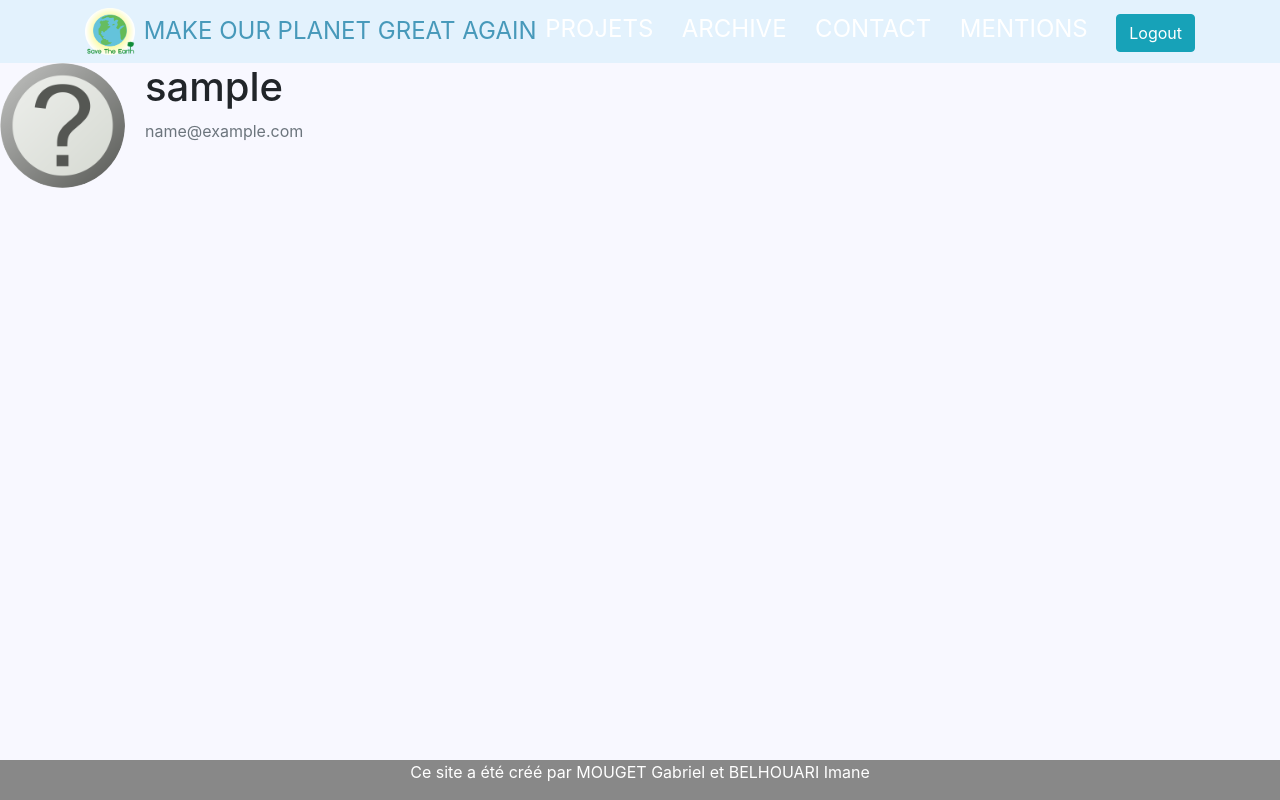
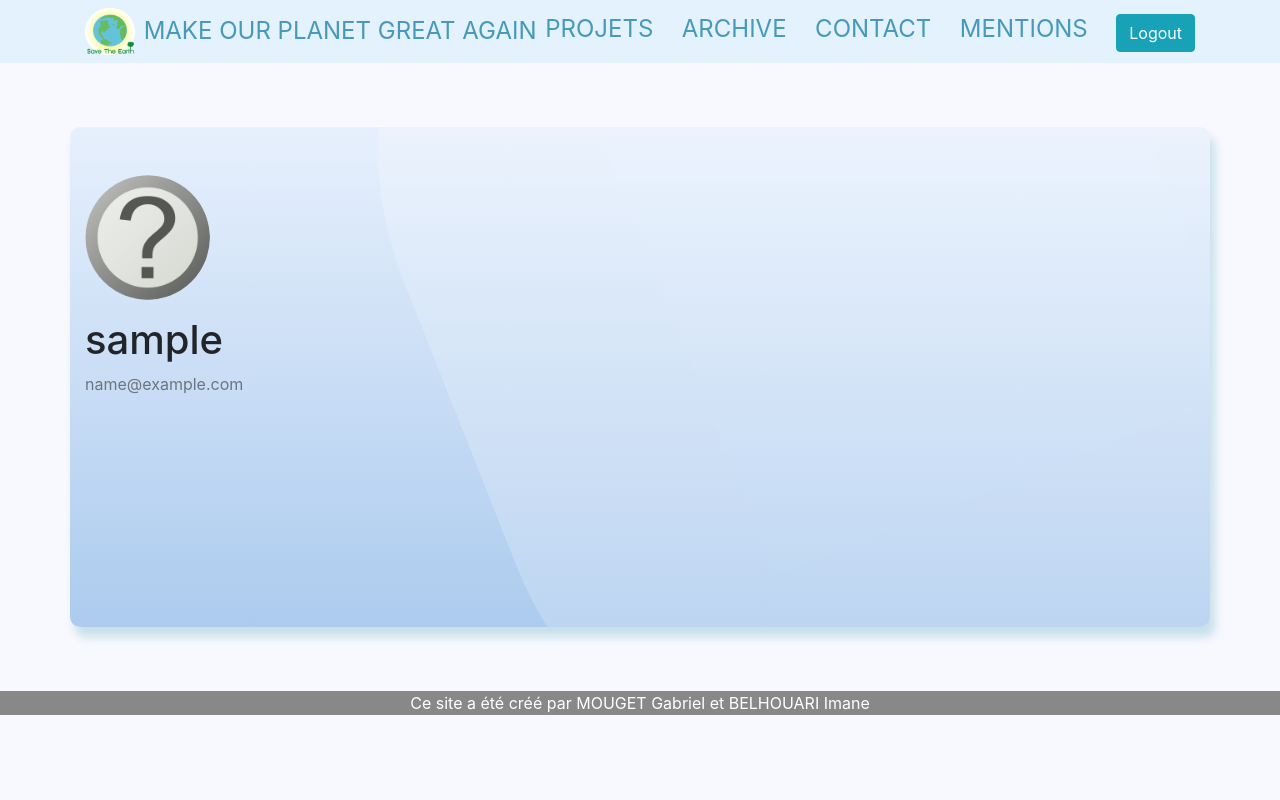
Before and after one commit to Gab961/MOPGA, a Django app: a page that uses mopga/blog/templates/layout/_nav.html in a window 1280 px wide. Run offline with Django 3.2, Linux system fonts and the light colour scheme; the visitor is signed in with stand-in values (Sample User, id 1); data comes from the database, SQL or seed files in the repository; some libraries are stand-ins or nearby versions; some web fonts are replaced.

Commit message:
final style

```diff
--- a/mopga/account/templates/account/pages/contacts.html
+++ b/mopga/account/templates/account/pages/contacts.html
@@ -3,7 +3,7 @@
 {% load crispy_forms_tags %}
 
 {% block content %}
-<div style="padding-left: 20%; padding-top:3%;">
+<div style="padding-top: 5%;padding-bottom: 5%;">
     <div class="container wrapper" >
         <div class="row">  </br >  </br > </div>
       <div class="wave"></div>
--- a/mopga/account/templates/account/pages/profile.html
+++ b/mopga/account/templates/account/pages/profile.html
@@ -1,31 +1,30 @@
 {% extends "layout/base.html" %}
 {% block content %}
-    <div class="content-section">
-      <div class="media">
+<div style="padding-top: 5%;padding-bottom: 5%;">
+  <div class="container wrapper" >
+      <div class="row">  </br >  </br > </div>
+      <div class="wave"></div>
       <img class="rounded-circle account-img" src="{{ profil.image.url }}">
-        <div class="media-body">
       <h2 class="account-heading">{{ profil.username }}</h2>
       <p class="text-secondary">{{ profil.email }}</p>
-        </div>
-      </div>
       <!-- FORM HERE -->
-    </div>
 
       {% if profil.creator %}
-  <p>Projets :</p>
+      <p>Voici les noms des projets :</p>
       {% for projet in project %}
       <p>
-        {{ projet }}
+          {{ projet.projectName }}
       </p>
       {% endfor %}
       {% endif %}
 
       {% if profil.financer %}
-  <p>Financé :</p>
+      <p>Financé par:</p>
       {% for financ in financed %}
       <p>
-        {{ financed }}
+          {{ financ.financeur }} -- {{ financ.moneyGiven }} $
       </p>
+
       {% endfor %}
       {% endif %}
 
@@ -33,9 +32,11 @@
       <p>Expert :</p>
       {% for note in judged %}
       <p>
-        {{ note }}
+          {{ note.expert }}
+          a donné une note :{{ note.note }}
       </p>
       {% endfor %}
       {% endif %}
-
+  </div>
+</div>
 {% endblock content %}
--- a/mopga/blog/static/css/new_project_style.css
+++ b/mopga/blog/static/css/new_project_style.css
@@ -2,7 +2,7 @@
 .wrapper {
   width: 100%px;
   min-height: 500px;
-  position: absolute;
+  position: relative;
   border-radius: 5px;
   background-image: linear-gradient(to top, #accbee 0%, #e7f0fd 100%);
   overflow: hidden;
--- a/mopga/blog/static/css/project_style.css
+++ b/mopga/blog/static/css/project_style.css
@@ -139,7 +139,6 @@ h3:after {
 
 .card-info a{
   display:block;
-  width:100px;
   margin:15px auto;
   background:#fff;
   color:#444;
@@ -378,7 +377,7 @@ h3:after {
 }
 .single-project .stats,.single-pen .stats {
     text-align:center;
-    width:100%
+    width:100%;
 }
 .stats svg {
     fill: #bda26b;
--- a/mopga/blog/static/css/styles.css
+++ b/mopga/blog/static/css/styles.css
@@ -13,10 +13,7 @@ footer {
 	text-align: center;
 	color: #ffffff;
 	background-color: #888888;
-	bottom: 0;
-	left: 0;
-	right: 0;
-	position:fixed;
+
 }
 
 .titleSite{
--- a/mopga/blog/templates/layout/_footer.html
+++ b/mopga/blog/templates/layout/_footer.html
@@ -1,3 +1,3 @@
-<footer >
+<footer>
 	<p>Ce site a été créé par MOUGET Gabriel et BELHOUARI Imane</p>
 </footer>
--- a/mopga/blog/templates/layout/_nav.html
+++ b/mopga/blog/templates/layout/_nav.html
@@ -1,15 +1,15 @@
 {% load static %}
 
-<nav class="navbar navbar-light" style="background-color: #e3f2fd;max-height: 15%; ">
+<nav class="navbar navbar-light" style="background-color: #e3f2fd; max-height: 15%; ">
 	<div class ="container">
 		<a href="{% url 'home' %}"><img class="earth-logo" src="{% static 'resources/icons/save-the-earth.png' %}"
 										alt="logo of earth"/></a>
 		<div class="div-brand titleSite " >Make Our Planet Great Again</div>
 		<div>
-			<a href="{% url 'blog' %}" class="a-nav">Projets</a>
-			<a href="{% url 'archive' %}" class="a-nav">Archive</a>
-			<a href="{% url 'contact' %}" class="a-nav">Contact</a>
-			<a href="{% url 'mention' %}" class="a-nav">Mentions</a>
+			<a href="{% url 'blog' %}" class="a-nav" style="color: #4799BA !important">Projets</a>
+			<a href="{% url 'archive' %}" class="a-nav" style="color: #4799BA !important">Archive</a>
+			<a href="{% url 'contact' %}" class="a-nav" style="color: #4799BA !important">Contact</a>
+			<a href="{% url 'mention' %}" class="a-nav" style="color: #4799BA !important">Mentions</a>
 
 			{% if request.user.is_authenticated %}
 			<a class="btn btn-info navbar-btn" href="{% url 'logout' %}"> Logout</a>
```
Also changed, not shown: mopga/blog/templates/pages/home.html (+3 -4 lines), mopga/blog/templates/pages/show.html (+17 -10 lines). Lines whose indentation alone changed are shown as unchanged.
